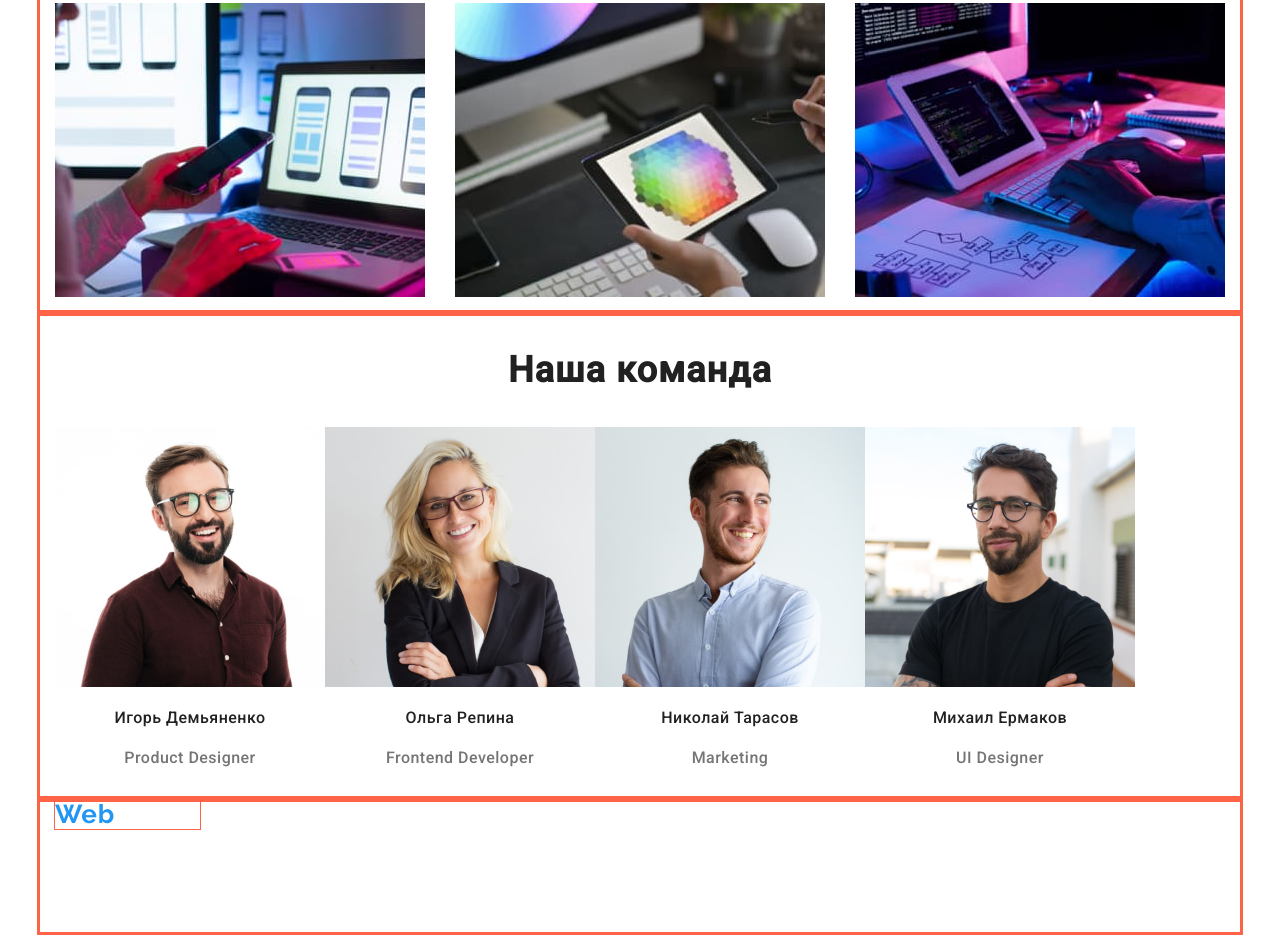
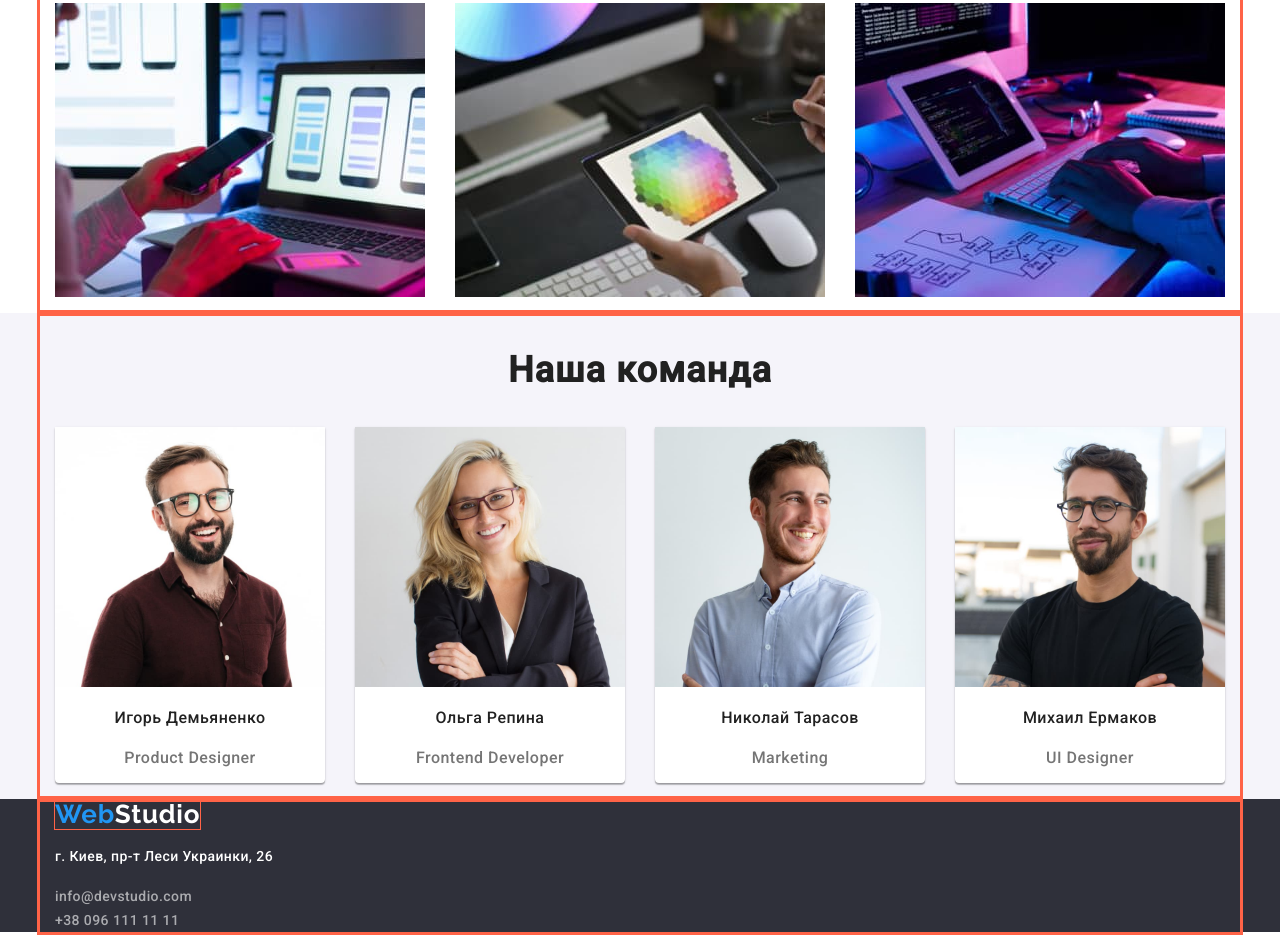
Before and after one commit to Ishidzuka/goit-markup-hw-03, a plain HTML site: page index.html in a window 1280 px wide. Shown: the part 959-1907 px from the top of the page. Drawn offline with nearby package versions, Linux system fonts and the light colour scheme.

Commit message:
pochti gotovo

```diff
--- a/css/main.css
+++ b/css/main.css
@@ -280,8 +280,17 @@ img {
 
 .team {
   display: flex;
+  background-color: rgba(245, 244, 250, 1);
 }
 
 .team-list {
   display: flex;
+  justify-content: space-between;
 }
+
+.list-item {
+  background-color: rgba(255, 255, 255, 1);
+  box-shadow: 0px 1px 3px rgba(0, 0, 0, 0.12), 0px 1px 1px rgba(0, 0, 0, 0.14),
+    0px 2px 1px rgba(0, 0, 0, 0.2);
+  border-radius: 0px 0px 4px 4px;
+}
--- a/index.html
+++ b/index.html
@@ -87,21 +87,21 @@
                 <h4 class="teammate">Игорь Демьяненко</h4>
                 <p class="team-spec">Product Designer</p></li>
 
-            <li><img src="images/photo2.jpg" width="270" alt="Ольга Репина">
+            <li class="list-item"><img src="images/photo2.jpg" width="270" alt="Ольга Репина">
                 <h4 class="teammate">Ольга Репина</h4>
                 <p class="team-spec">Frontend Developer</p></li>
 
-            <li><img src="images/photo3.jpg" width="270" alt="Николай Тарасов">
+            <li class="list-item"><img src="images/photo3.jpg" width="270" alt="Николай Тарасов">
                 <h4 class="teammate">Николай Тарасов</h4>
                 <p class="team-spec">Marketing</p></li>
 
-            <li><img src="images/photo4.jpg" width="270" alt="Михаил Ермаков">
+            <li class="list-item"><img src="images/photo4.jpg" width="270" alt="Михаил Ермаков">
                 <h4 class="teammate">Михаил Ермаков</h4>
                 <p class="team-spec">UI Designer</p></li>
     </ul>
 </div>
 </section>
-    <footer>
+    <footer class="footer-back">
         <div class="container">
             <a href="/" class="logo"><span class="web">Web</span><span class="logo-studio">Studio</span></a>
                 <address>
```
